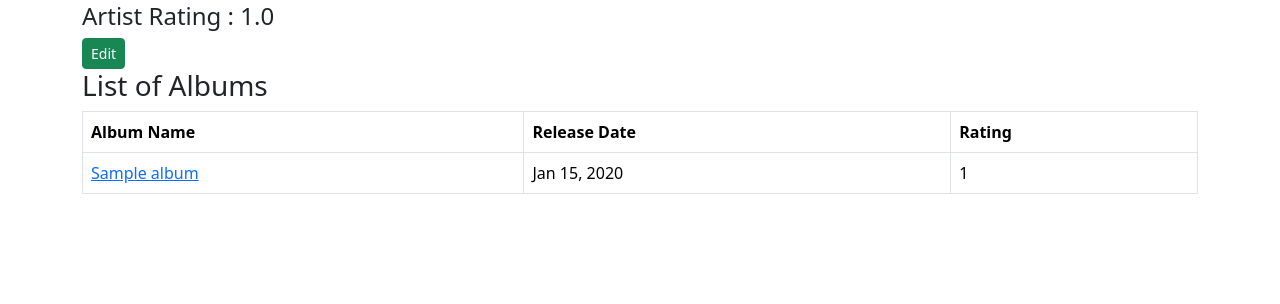
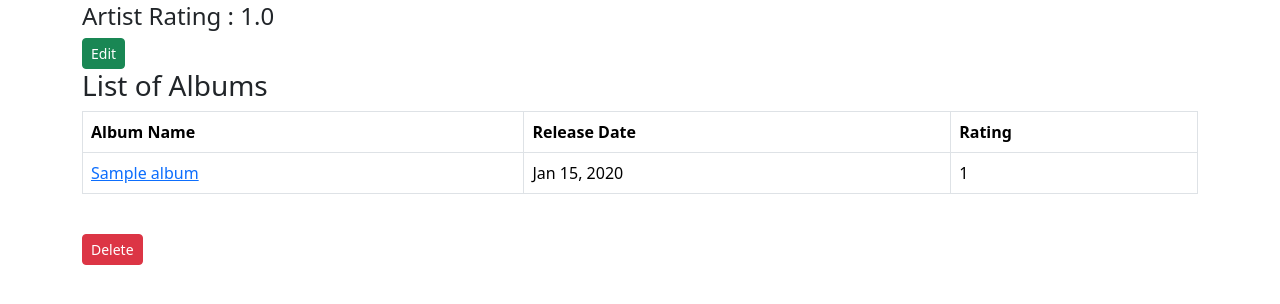
Before and after one commit to m0mins/CRUD-APP, a Django app: page /album_list/1 in a window 1280 px wide. Shown: the part 128-432 px from the top of the page. Run offline with Django 4.2, Linux system fonts and the light colour scheme; tables that the repository leaves empty hold one stand-in row (Sample ...).

Commit message:
Delete operation done

```diff
--- a/CrudProj/CrudApp/urls.py
+++ b/CrudProj/CrudApp/urls.py
@@ -11,6 +11,8 @@ urlpatterns=[
     path('album_list/<int:artist_id>',views.album_list,name='album_list'),
     path('edit_artist/<int:artist_id>',views.edit_artist,name='edit_artist'),
     path('edit_album/<int:album_id>',views.edit_album, name='edit_album'),
+    path('delete_album/<int:album_id>',views.delete_album ,name='delete_album'),
+    path('delete_artist/<int:artist_id>',views.delete_musician, name='delete_artist'),
 
 
 ]
--- a/CrudProj/CrudApp/views.py
+++ b/CrudProj/CrudApp/views.py
@@ -67,4 +67,15 @@ def edit_album(request,album_id):
 
 
     diction.update({'edit_form':form})
+    diction.update({'album_id':album_id})
     return render(request ,'CrudApp/edit_album.html', context=diction)
+
+def delete_album(request,album_id):
+    album=Album.objects.get(pk=album_id).delete()
+    diction={'delete_message':"Album Deleted Successfully !!!"}
+    return render(request,'CrudApp/delete.html', context=diction)
+
+def delete_musician(request,artist_id):
+    artist=Musician.objects.get(pk=artist_id).delete()
+    diction={'delete_message':"Musician Deleted Successfully !!"}
+    return render(request,'CrudApp/delete.html',context=diction)
--- a/CrudProj/templates/CrudApp/album_list.html
+++ b/CrudProj/templates/CrudApp/album_list.html
@@ -24,5 +24,7 @@
     </tr>
     {%endfor%}
 </table>
+<br>
+<a href="{% url 'CrudApp:delete_artist' artist_id=artist_info.id%}" onclick="return confirm('Delete Musician ?')" class="btn btn-danger btn-sm">Delete</a>
 
 {% endblock %}
--- /dev/null
+++ b/CrudProj/templates/CrudApp/delete.html
@@ -0,0 +1,6 @@
+<!DOCTYPE html>
+{% extends "CrudApp/base.html" %}
+
+{% block body_block%}
+<div class="alert alert-danger">{{delete_message}}</div>
+{%endblock%}
--- a/CrudProj/templates/CrudApp/edit_album.html
+++ b/CrudProj/templates/CrudApp/edit_album.html
@@ -3,11 +3,13 @@
 {% block body_block%}
 <h4>Edit Album</h4>
 {%if success_text%}
-<div class="alert alert-success">{{success_text}}</div>
+<div class="alert alert-success">{{success_text }}</div>
 {%endif%}
 <form method="POST">
     {{edit_form.as_p}}
     {%csrf_token%}
     <input type="submit" name="submit" value="Update" class="btn btn-success btn-sm">
 </form>
+<br>
+<a href="{% url 'CrudApp:delete_album' album_id=album_id%}" class="btn btn-danger btn-sm" onclick="return confirm('Delete this Album ?')">Delete</a>
 {%endblock%}
```
